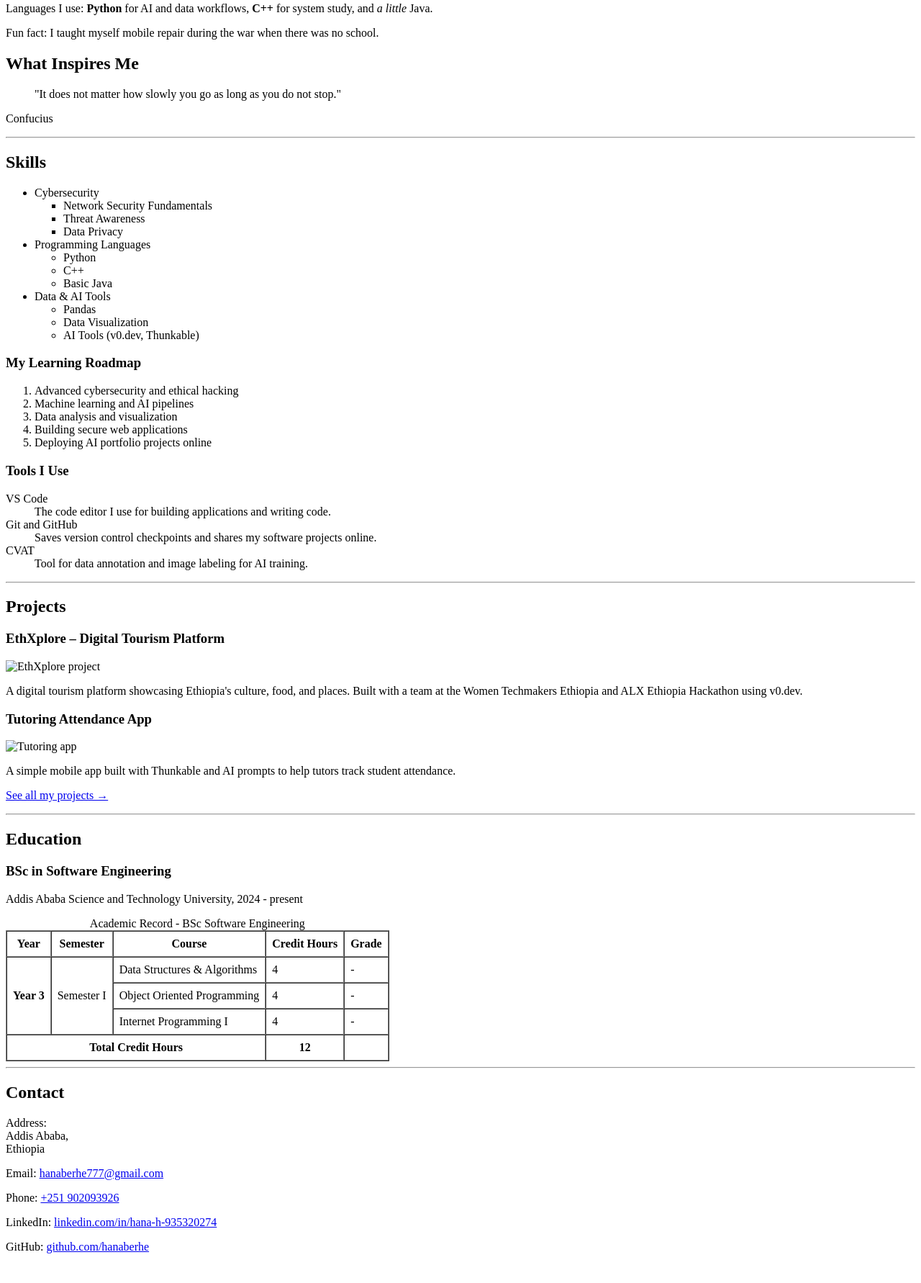
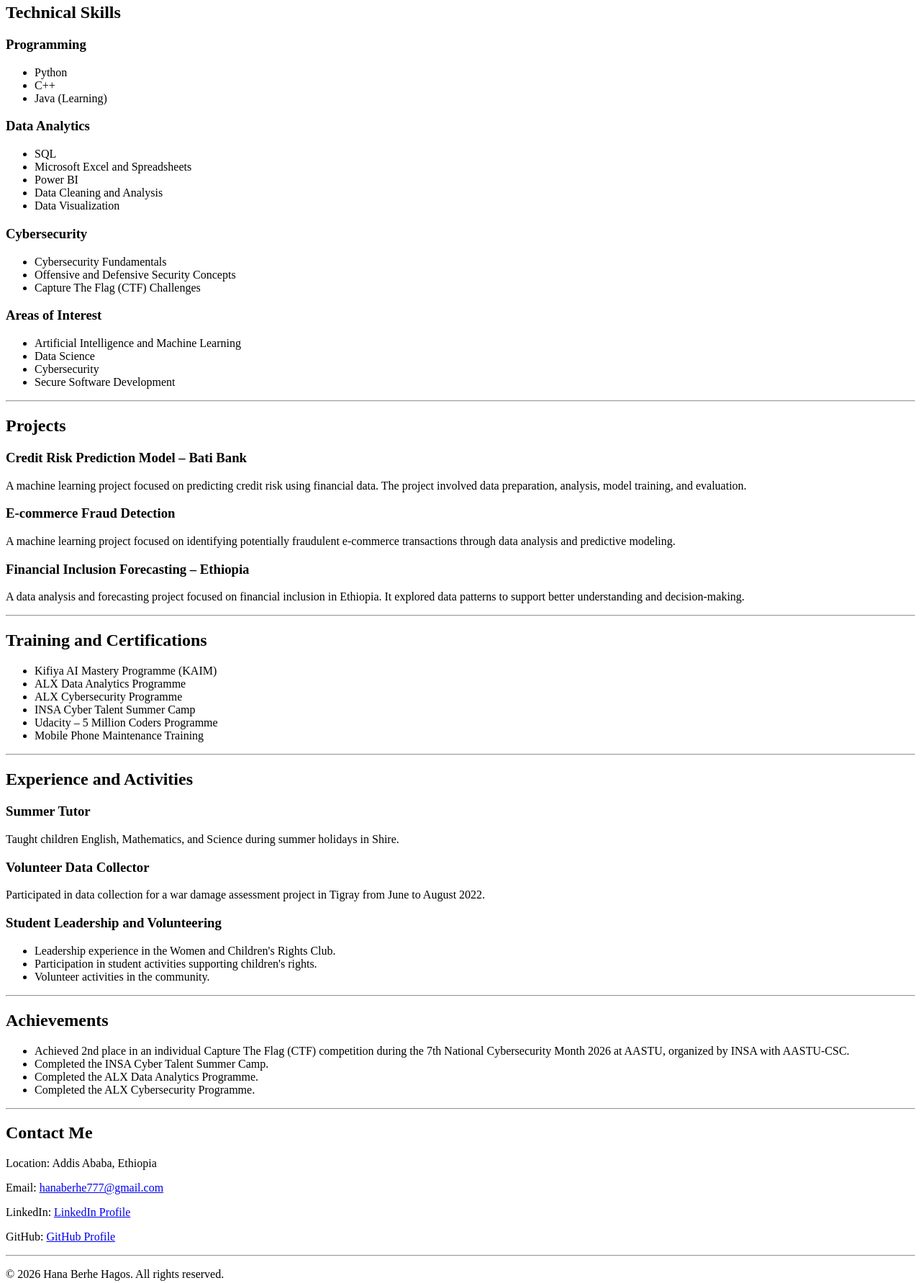
Before and after one commit to Hannaberhe/portfolio, a plain HTML site: page index.html in a window 1280 px wide. Shown: the part 490-2272 px from the top of the page at 72% size. Before the commit the page ends 2247 px from the top, so only its background shows below. Drawn offline with Linux system fonts and the light colour scheme.

Commit message:
update some information

```diff
--- a/index.html
+++ b/index.html
@@ -3,166 +3,232 @@
 <head>
     <meta charset="UTF-8">
     <meta name="viewport" content="width=device-width, initial-scale=1.0">
-    <title>Hana Berhe | Portfolio</title>
+    <title>Hana Berhe Hagos | Portfolio</title>
 </head>
+
 <body>
 
+    <!-- Header -->
+    <header>
         <h1>Hana Berhe Hagos</h1>
+        <p>Software Engineering Student | AI | Data Analytics | Cybersecurity</p>
 
-    <img src="images/profile.jpg" alt="Profile picture" width="200" height="200">
-
-    <p>Software Engineering student specializing in cybersecurity, AI systems, and data analysis.</p>
-
-    <p>
-        <a href="#about">About</a>
-        <a href="#skills">Skills</a>
-        <a href="#projects">Projects</a>
-        <a href="#education">Education</a>
+        <nav>
+            <a href="#about">About</a> |
+            <a href="#education">Education</a> |
+            <a href="#skills">Skills</a> |
+            <a href="#projects">Projects</a> |
+            <a href="#certifications">Training</a> |
+            <a href="#experience">Experience</a> |
+            <a href="#achievements">Achievements</a> |
             <a href="#contact">Contact</a>
-        <a href="projects.html">All Projects</a>
-    </p>
+        </nav>
+    </header>
 
     <hr>
 
-    <h2 id="about">About Me</h2>
+    <!-- About -->
+    <section id="about">
+        <h2>About Me</h2>
 
         <p>
-        I am a 3<sup>rd</sup> year <strong>Software Engineering</strong> student
-        at Addis Ababa Science and Technology University.
-        I focus on <em>cybersecurity</em>, AI applications, and data analysis.
-        My goal is to build secure and intelligent systems for Africa.
+            I am a second-year Software Engineering student at
+            Addis Ababa Science and Technology University (AASTU).
+            I am interested in Artificial Intelligence, Data Analytics,
+            and Cybersecurity.
         </p>
 
         <p>
-        Languages I use:
-        <b>Python</b> for AI and data workflows,
-        <b>C++</b> for system study,
-        and <i>a little</i> Java.
+            I enjoy learning new technologies and building solutions
+            that can solve real-world problems. I have completed training
+            in AI, data analytics, and cybersecurity, and I continue
+            to improve my technical and problem-solving skills.
         </p>
-
-    <p>Fun fact: I taught myself mobile repair during the war when there was no school.</p>
-
-    <h2>What Inspires Me</h2>
-
-    <blockquote>"It does not matter how slowly you go as long as you do not stop."</blockquote>
-    <p>Confucius</p>
+    </section>
 
     <hr>
 
-    <h2 id="skills">Skills</h2>
+    <!-- Education -->
+    <section id="education">
+        <h2>Education</h2>
 
-    <ul>
-        <li>Cybersecurity
-            <ul type="square">
-                <li>Network Security Fundamentals</li>
-                <li>Threat Awareness</li>
-                <li>Data Privacy</li>
-            </ul>
-        </li>
-        <li>Programming Languages
-            <ul type="circle">
-                <li>Python</li>
-                <li>C++</li>
-                <li>Basic Java</li>
-            </ul>
-        </li>
-        <li>Data &amp; AI Tools
-            <ul>
-                <li>Pandas</li>
-                <li>Data Visualization</li>
-                <li>AI Tools (v0.dev, Thunkable)</li>
-            </ul>
-        </li>
-    </ul>
-
-    <h3>My Learning Roadmap</h3>
-    <ol type="1">
-        <li>Advanced cybersecurity and ethical hacking</li>
-        <li>Machine learning and AI pipelines</li>
-        <li>Data analysis and visualization</li>
-        <li>Building secure web applications</li>
-        <li>Deploying AI portfolio projects online</li>
-    </ol>
-
-    <h3>Tools I Use</h3>
-    <dl>
-        <dt>VS Code</dt>
-        <dd>The code editor I use for building applications and writing code.</dd>
-        <dt>Git and GitHub</dt>
-        <dd>Saves version control checkpoints and shares my software projects online.</dd>
-        <dt>CVAT</dt>
-        <dd>Tool for data annotation and image labeling for AI training.</dd>
-    </dl>
+        <h3>Addis Ababa Science and Technology University (AASTU)</h3>
+        <p>BSc in Software Engineering</p>
+        <p>Second Year | 2024 – Present</p>
+    </section>
 
     <hr>
 
-    <h2 id="projects">Projects</h2>
+    <!-- Skills -->
+    <section id="skills">
+        <h2>Technical Skills</h2>
 
-    <h3>EthXplore – Digital Tourism Platform</h3>
-    <img src="images/project-ethxplore.png" alt="EthXplore project" width="400" height="250">
-    <p>A digital tourism platform showcasing Ethiopia's culture, food, and places. Built with a team at the Women Techmakers Ethiopia and ALX Ethiopia Hackathon using v0.dev.</p>
+        <h3>Programming</h3>
+        <ul>
+            <li>Python</li>
+            <li>C++</li>
+            <li>Java (Learning)</li>
+        </ul>
 
-    <h3>Tutoring Attendance App</h3>
-    <img src="images/project-tutoring.png" alt="Tutoring app" width="400" height="250">
-    <p>A simple mobile app built with Thunkable and AI prompts to help tutors track student attendance.</p>
+        <h3>Data Analytics</h3>
+        <ul>
+            <li>SQL</li>
+            <li>Microsoft Excel and Spreadsheets</li>
+            <li>Power BI</li>
+            <li>Data Cleaning and Analysis</li>
+            <li>Data Visualization</li>
+        </ul>
 
-    <p><a href="projects.html">See all my projects &rarr;</a></p>
+        <h3>Cybersecurity</h3>
+        <ul>
+            <li>Cybersecurity Fundamentals</li>
+            <li>Offensive and Defensive Security Concepts</li>
+            <li>Capture The Flag (CTF) Challenges</li>
+        </ul>
+
+        <h3>Areas of Interest</h3>
+        <ul>
+            <li>Artificial Intelligence and Machine Learning</li>
+            <li>Data Science</li>
+            <li>Cybersecurity</li>
+            <li>Secure Software Development</li>
+        </ul>
+    </section>
 
     <hr>
 
-    <h2 id="education">Education</h2>
+    <!-- Projects -->
+    <section id="projects">
+        <h2>Projects</h2>
 
-    <h3>BSc in Software Engineering</h3>
-    <p>Addis Ababa Science and Technology University, 2024 - present</p>
+        <h3>Credit Risk Prediction Model – Bati Bank</h3>
+        <p>
+            A machine learning project focused on predicting credit
+            risk using financial data. The project involved data
+            preparation, analysis, model training, and evaluation.
+        </p>
 
-    <table border="1" cellpadding="8" cellspacing="0">
-        <caption>Academic Record - BSc Software Engineering</caption>
-        <thead>
-            <tr>
-                <th>Year</th>
-                <th>Semester</th>
-                <th>Course</th>
-                <th>Credit Hours</th>
-                <th>Grade</th>
-            </tr>
-        </thead>
-        <tbody>
-            <tr>
-                <th rowspan="3">Year 3</th>
-                <td rowspan="3">Semester I</td>
-                <td>Data Structures &amp; Algorithms</td>
-                <td>4</td>
-                <td>-</td>
-            </tr>
-            <tr>
-                <td>Object Oriented Programming</td>
-                <td>4</td>
-                <td>-</td>
-            </tr>
-            <tr>
-                <td>Internet Programming I</td>
-                <td>4</td>
-                <td>-</td>
-            </tr>
-        </tbody>
-        <tfoot>
-            <tr>
-                <th colspan="3">Total Credit Hours</th>
-                <th>12</th>
-                <th></th>
-            </tr>
-        </tfoot>
-    </table>
+        <h3>E-commerce Fraud Detection</h3>
+        <p>
+            A machine learning project focused on identifying
+            potentially fraudulent e-commerce transactions through
+            data analysis and predictive modeling.
+        </p>
+
+        <h3>Financial Inclusion Forecasting – Ethiopia</h3>
+        <p>
+            A data analysis and forecasting project focused on
+            financial inclusion in Ethiopia. It explored data
+            patterns to support better understanding and
+            decision-making.
+        </p>
+    </section>
 
     <hr>
 
-    <h2 id="contact">Contact</h2>
+    <!-- Training and Certifications -->
+    <section id="certifications">
+        <h2>Training and Certifications</h2>
 
-    <p>Address:<br>Addis Ababa,<br>Ethiopia</p>
-    <p>Email: <a href="mailto:hanaberhe777@gmail.com">hanaberhe777@gmail.com</a></p>
-    <p>Phone: <a href="tel:+251967564474">+251 902093926</a></p>
-    <p>LinkedIn: <a href="https://www.linkedin.com/in/hana-h-935320274">linkedin.com/in/hana-h-935320274</a></p>
-    <p>GitHub: <a href="https://www.github.com/hannaberhe">github.com/hanaberhe</a></p>
+        <ul>
+            <li>Kifiya AI Mastery Programme (KAIM)</li>
+            <li>ALX Data Analytics Programme</li>
+            <li>ALX Cybersecurity Programme</li>
+            <li>INSA Cyber Talent Summer Camp</li>
+            <li>Udacity – 5 Million Coders Programme</li>
+            <li>Mobile Phone Maintenance Training</li>
+        </ul>
+    </section>
+
+    <hr>
+
+    <!-- Experience -->
+    <section id="experience">
+        <h2>Experience and Activities</h2>
+
+        <h3>Summer Tutor</h3>
+        <p>
+            Taught children English, Mathematics, and Science
+            during summer holidays in Shire.
+        </p>
+
+        <h3>Volunteer Data Collector</h3>
+        <p>
+            Participated in data collection for a war damage
+            assessment project in Tigray from June to August 2022.
+        </p>
+
+        <h3>Student Leadership and Volunteering</h3>
+        <ul>
+            <li>Leadership experience in the Women and Children's Rights Club.</li>
+            <li>Participation in student activities supporting children's rights.</li>
+            <li>Volunteer activities in the community.</li>
+        </ul>
+    </section>
+
+    <hr>
+
+    <!-- Achievements -->
+    <section id="achievements">
+        <h2>Achievements</h2>
+
+        <ul>
+            <li>
+                Achieved 2nd place in an individual Capture The Flag
+                (CTF) competition during the 7th National Cybersecurity
+                Month 2026 at AASTU, organized by INSA with AASTU-CSC.
+            </li>
+
+            <li>
+                Completed the INSA Cyber Talent Summer Camp.
+            </li>
+
+            <li>
+                Completed the ALX Data Analytics Programme.
+            </li>
+
+            <li>
+                Completed the ALX Cybersecurity Programme.
+            </li>
+        </ul>
+    </section>
+
+    <hr>
+
+    <!-- Contact -->
+    <section id="contact">
+        <h2>Contact Me</h2>
+
+        <p>Location: Addis Ababa, Ethiopia</p>
+
+        <p>
+            Email:
+            <a href="mailto:hanaberhe777@gmail.com">
+                hanaberhe777@gmail.com
+            </a>
+        </p>
+
+        <p>
+            LinkedIn:
+            <a href="https://www.linkedin.com/in/hanaberhe">
+                LinkedIn Profile
+            </a>
+        </p>
+
+        <p>
+            GitHub:
+            <a href="https://github.com/hanaberhe">
+                GitHub Profile
+            </a>
+        </p>
+    </section>
+
+    <hr>
+
+    <!-- Footer -->
+    <footer>
+        <p>&copy; 2026 Hana Berhe Hagos. All rights reserved.</p>
+    </footer>
 
 </body>
 </html>
```
Lines whose indentation alone changed are shown as unchanged.
